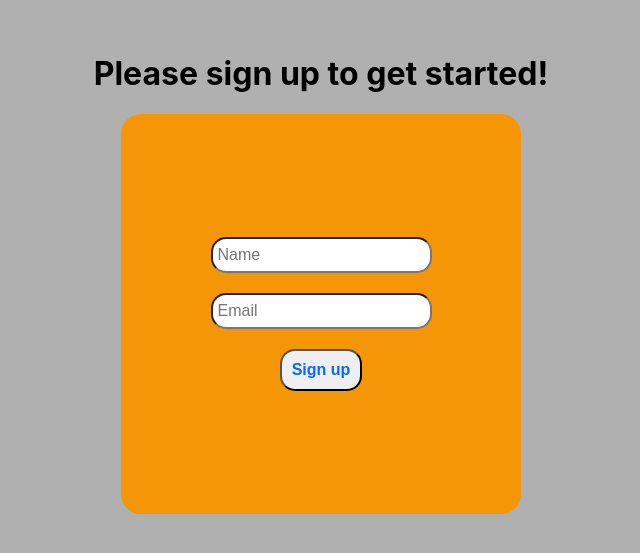
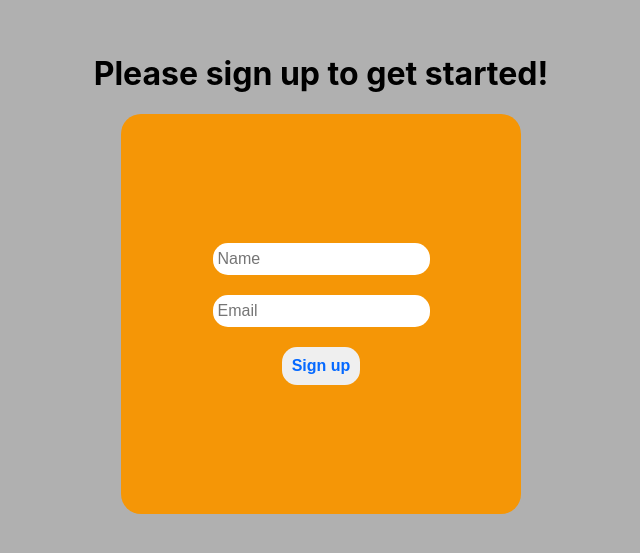
Before and after one commit to TG-hub/react-site, a React (Create React App) app: page / in a window 1280 px wide. Shown: the part 127-680 px from the top of the page, without its empty margins (319-959 px from the left). Built offline with nearby package versions, Linux system fonts and the light colour scheme.

Commit message:
remove borders from input and button component styling

```diff
--- a/src/App.css
+++ b/src/App.css
@@ -10,6 +10,7 @@
   border-radius: 15px;
   padding: 10px;
   color: #0569FF;
+  border: none
 }
 
 .Input {
@@ -20,7 +21,7 @@ font-size: 16px;
 line-height: 22px;
 border-radius: 15px;
 padding: 5px;
-
+border: none;
 color: #0569FF;
 
 }
```
